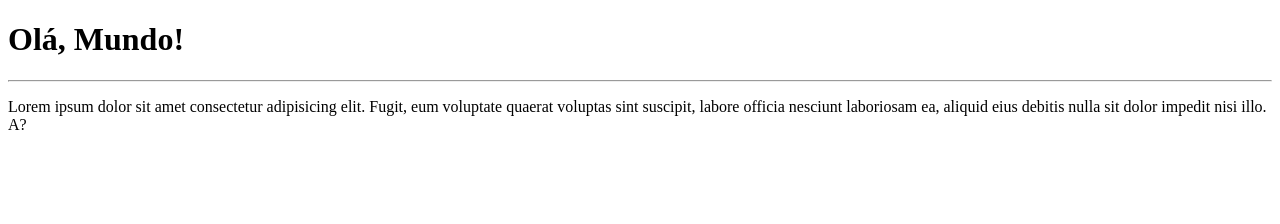
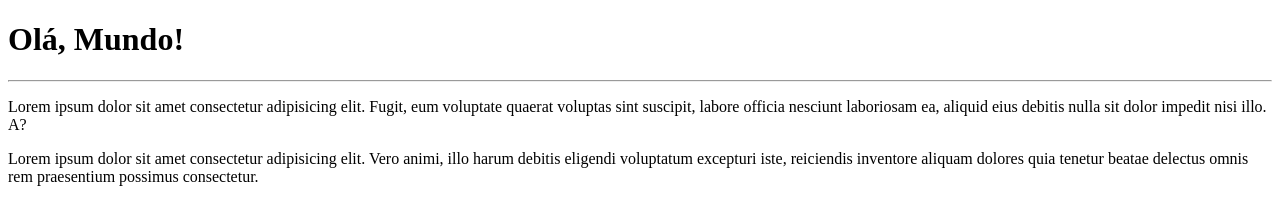
Before and after one commit to rodrigo34spads/Ola-Mundo, a plain HTML site: page site-exemplo/index.html in a window 1280 px wide. Drawn offline with Linux system fonts and the light colour scheme.

Commit message:
adicionei um parágrafo

```diff
--- a/site-exemplo/index.html
+++ b/site-exemplo/index.html
@@ -9,5 +9,6 @@
     <h1>Olá, Mundo!</h1>
     <hr>
     <p>Lorem ipsum dolor sit amet consectetur adipisicing elit. Fugit, eum voluptate quaerat voluptas sint suscipit, labore officia nesciunt laboriosam ea, aliquid eius debitis nulla sit dolor impedit nisi illo. A?</p>
+    <p>Lorem ipsum dolor sit amet consectetur adipisicing elit. Vero animi, illo harum debitis eligendi voluptatum excepturi iste, reiciendis inventore aliquam dolores quia tenetur beatae delectus omnis rem praesentium possimus consectetur.</p>
 </body>
 </html>
```
